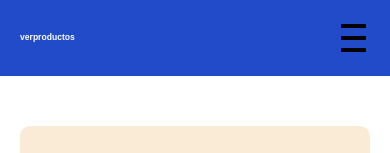
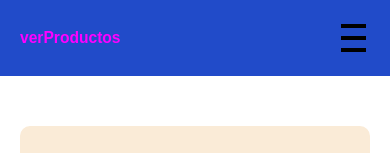
Before and after one commit to GabrielJoseL7/verItems, a plain HTML site: page index.html in a window 390 px wide. Shown: the top 153 px of the page. Drawn offline with Linux system fonts and the light colour scheme.

Commit message:
version 1.1

```diff
--- a/css/styles.css
+++ b/css/styles.css
@@ -102,4 +102,9 @@ footer{
     nav ul.verMenu{
         display:flex;
     }
+
+    nav .logo{
+        font-size: 4vw;
+        color: fuchsia;
+    }
 }
--- a/index.html
+++ b/index.html
@@ -9,7 +9,7 @@
 <body>
     <header>
         <nav>
-        <div class="logo">verproductos</div>
+        <div class="logo">verProductos</div>
         <ul>
             <li><a href="">Inicio</a></li>
             <li><a href="">servicios</a></li>
```
